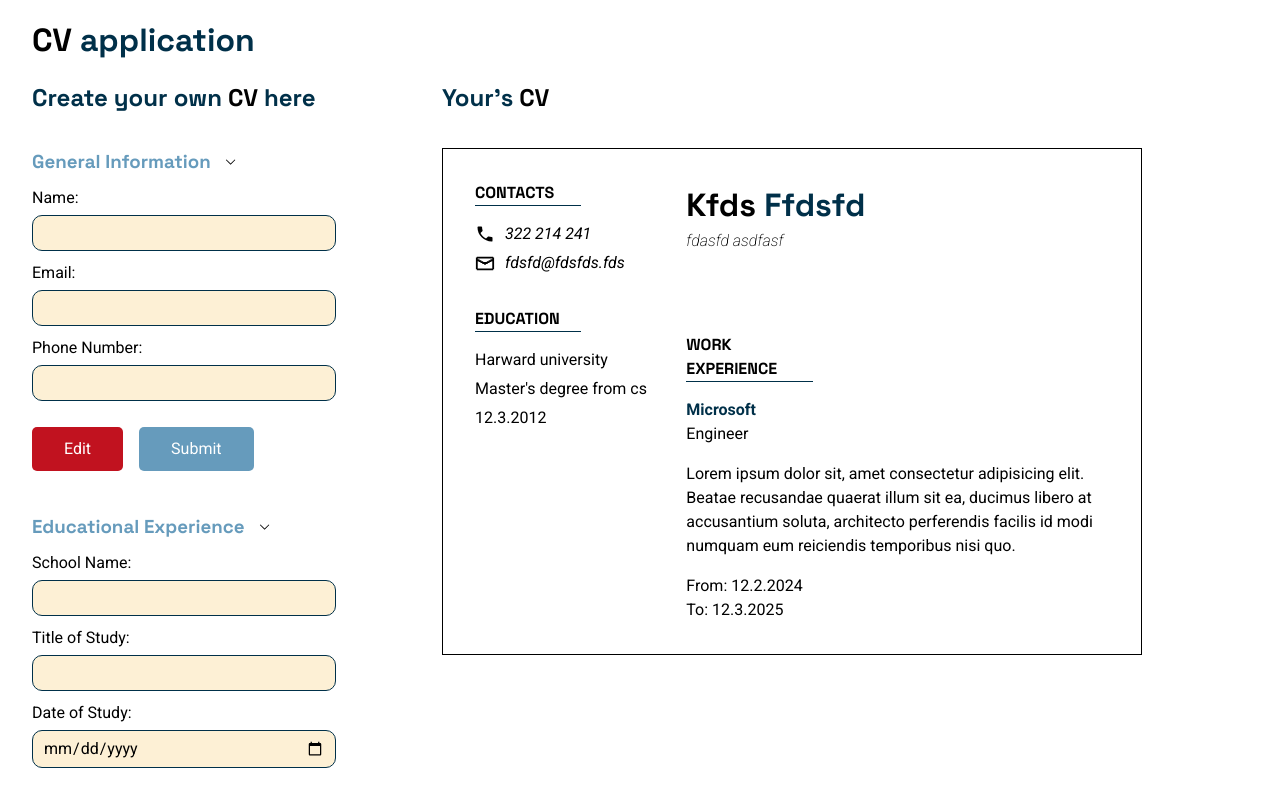
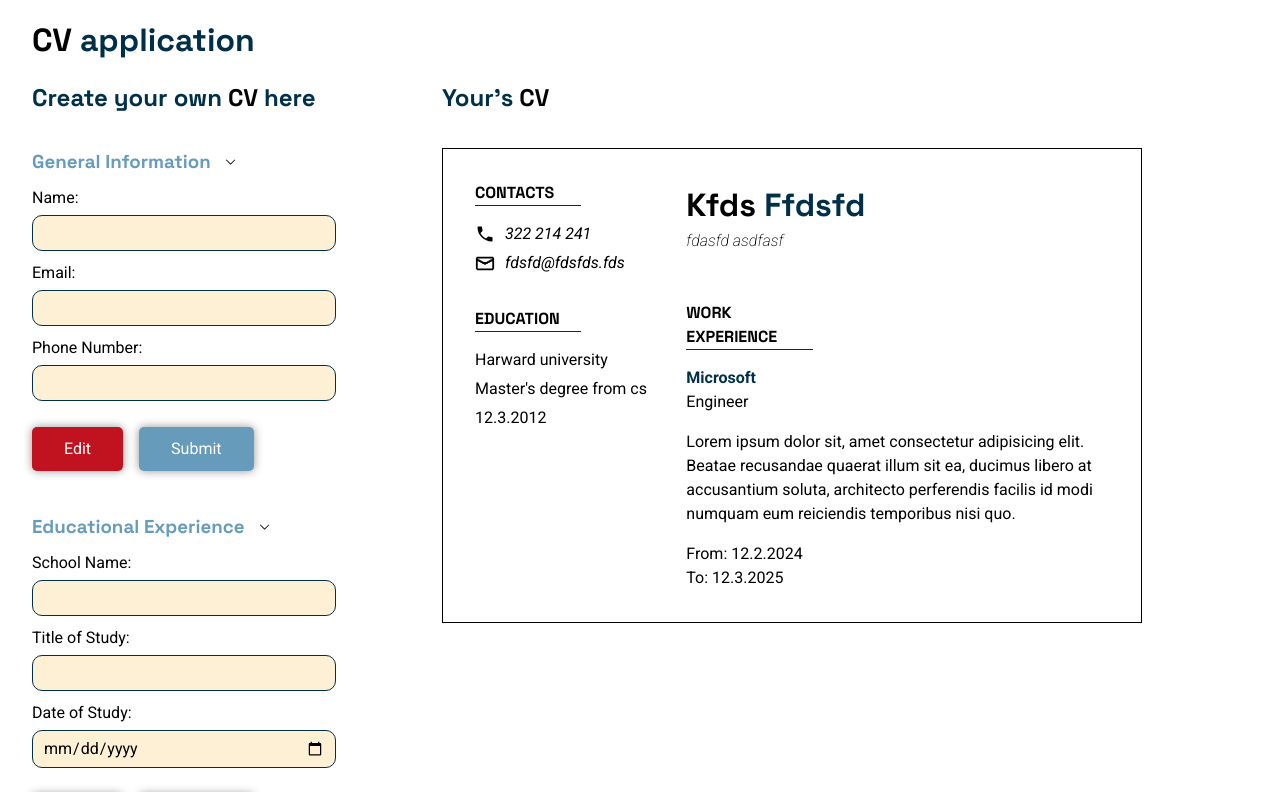
Before and after one commit to codingbyday3/cv-application, a React (Vite) app: page / in a window 1280 px wide. Shown: the top 792 px of the page. Built offline with nearby package versions, Linux system fonts and the light colour scheme.

Commit message:
Style: buttons

```diff
--- a/src/styles/app.css
+++ b/src/styles/app.css
@@ -139,12 +139,27 @@ input{
 
 .buttons-container button:first-child{
   background-color: var(--red-light);
+}
+
+.buttons-container button:first-child,
+.buttons-container button:last-child{
   color: white;
+  transition: 200ms transform ease;
+  box-shadow: 0 0 10px rgba(0, 0, 0, 0.425);
+}
+
+.buttons-container button:last-child:hover,
+.buttons-container button:first-child:hover{
+  transform: translate(-3%, -3%);
+}
+
+.buttons-container button:last-child:active,
+.buttons-container button:first-child:active{
+  transform: translate(0, 0);
 }
 
 .buttons-container button:last-child{
   background-color: var(--blue-light);
-  color: white;
 }
 
 .cv-container{
@@ -207,7 +222,7 @@ address div{
 .cv-main{
   display: flex;
   flex-direction: column;
-  gap: 5rem;
+  gap: 3rem;
 }
 
 .cv-main h3{
```
